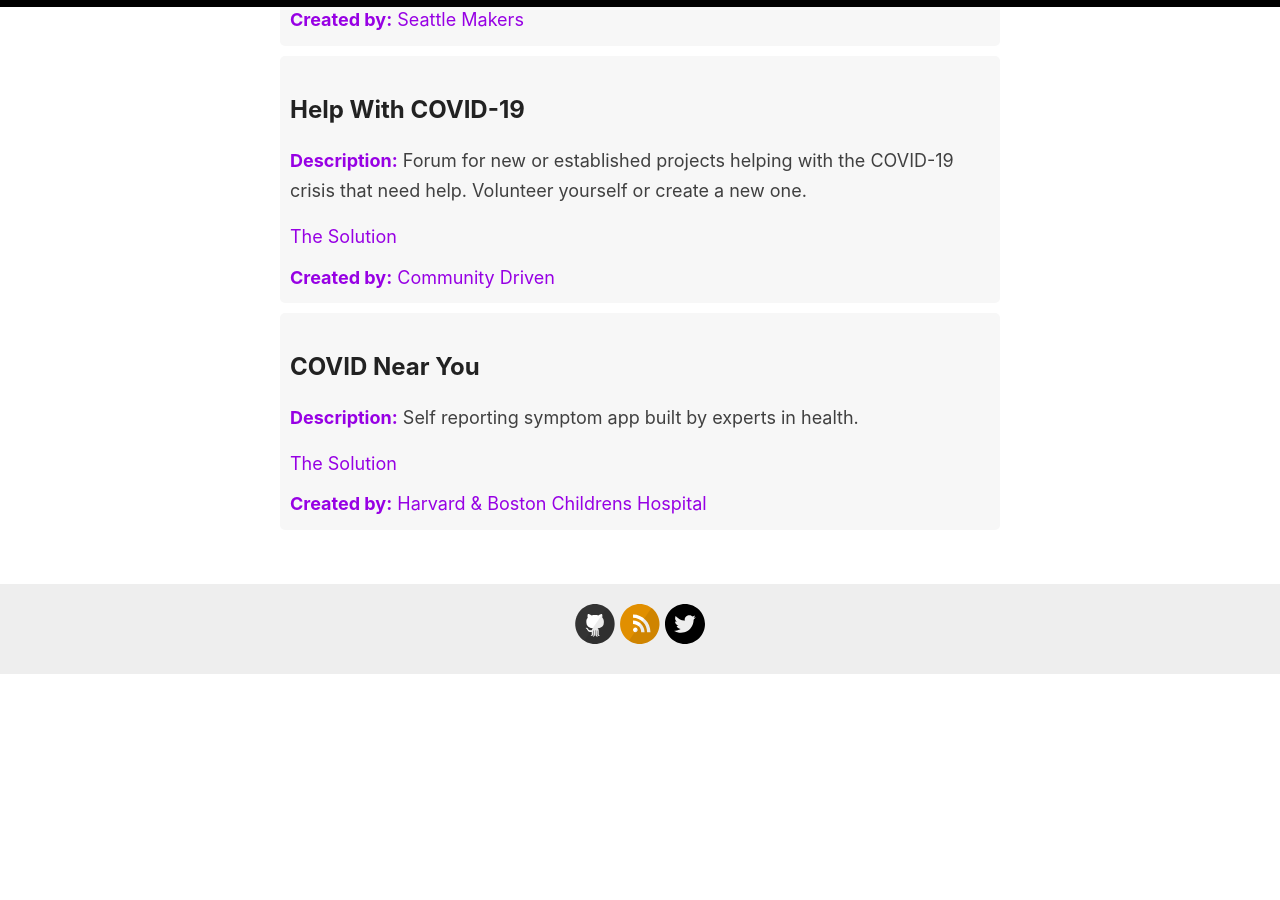
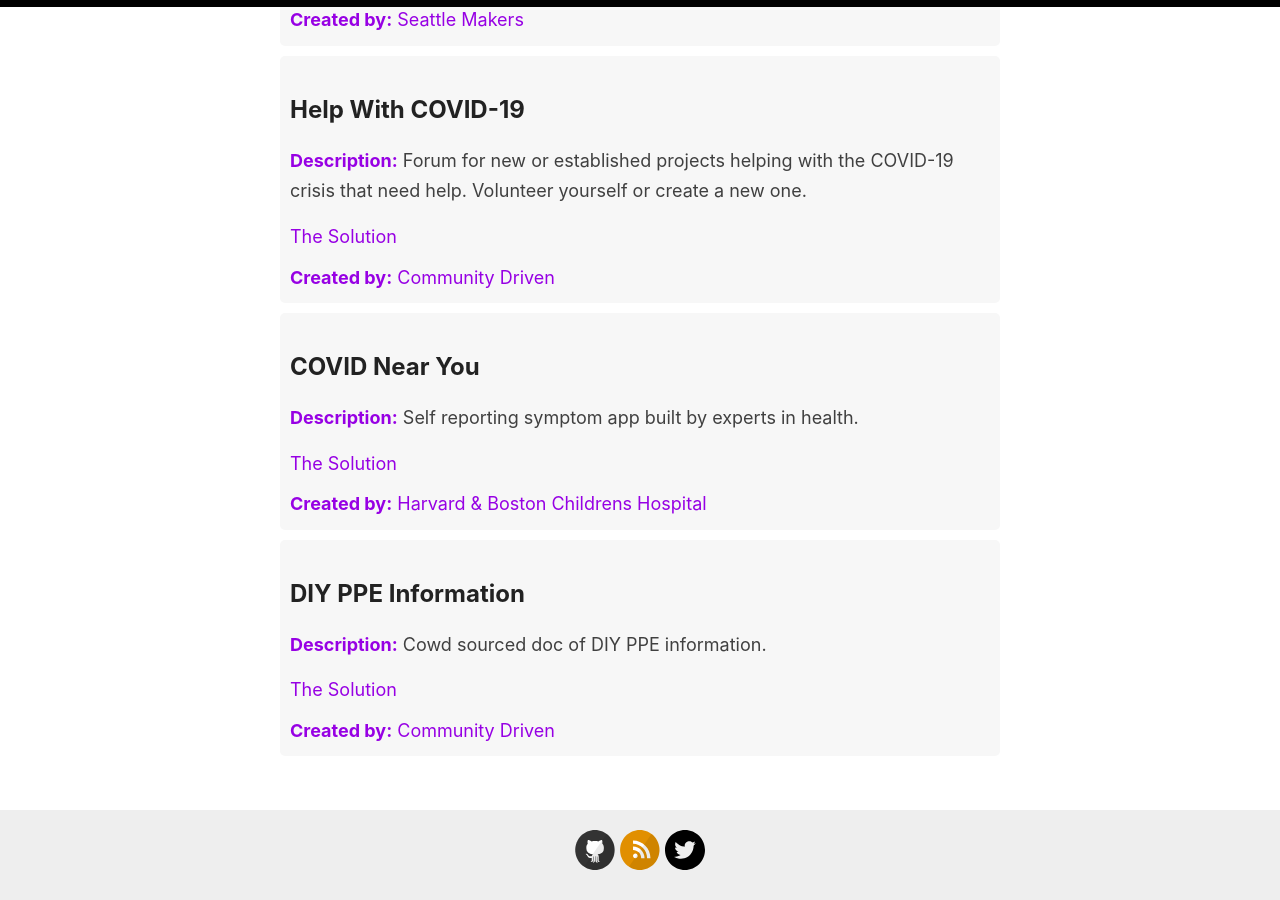
Before and after one commit to justinlewis/covid19-actionables, a Jekyll site: the page built from index.html, in a window 1280 px wide and 900 px high, scrolled down 1516 px. Built offline with Jekyll 4.4.1, drawn with Linux system fonts in a browser that asks for light colours; nearby versions of some CDN libraries; the list of posts is cut into pages by our own code; before the commit the page ends 2190 px from its top, so only the background shows below that.

Commit message:
added diy doc

```diff
--- a/_data/opensource-solutions.yml
+++ b/_data/opensource-solutions.yml
@@ -40,3 +40,9 @@
   description: Self reporting symptom app built by experts in health.
   company: Harvard & Boston Childrens Hospital
   companylink:
+
+- title: DIY PPE Information
+  link: https://docs.google.com/document/d/1os3YJtmbeqSp2i8BEUSqJxp9oBTIy0CIC2mLMNV26oc/edit
+  description: Cowd sourced doc of DIY PPE information.
+  company: Community Driven
+  companylink:
```
